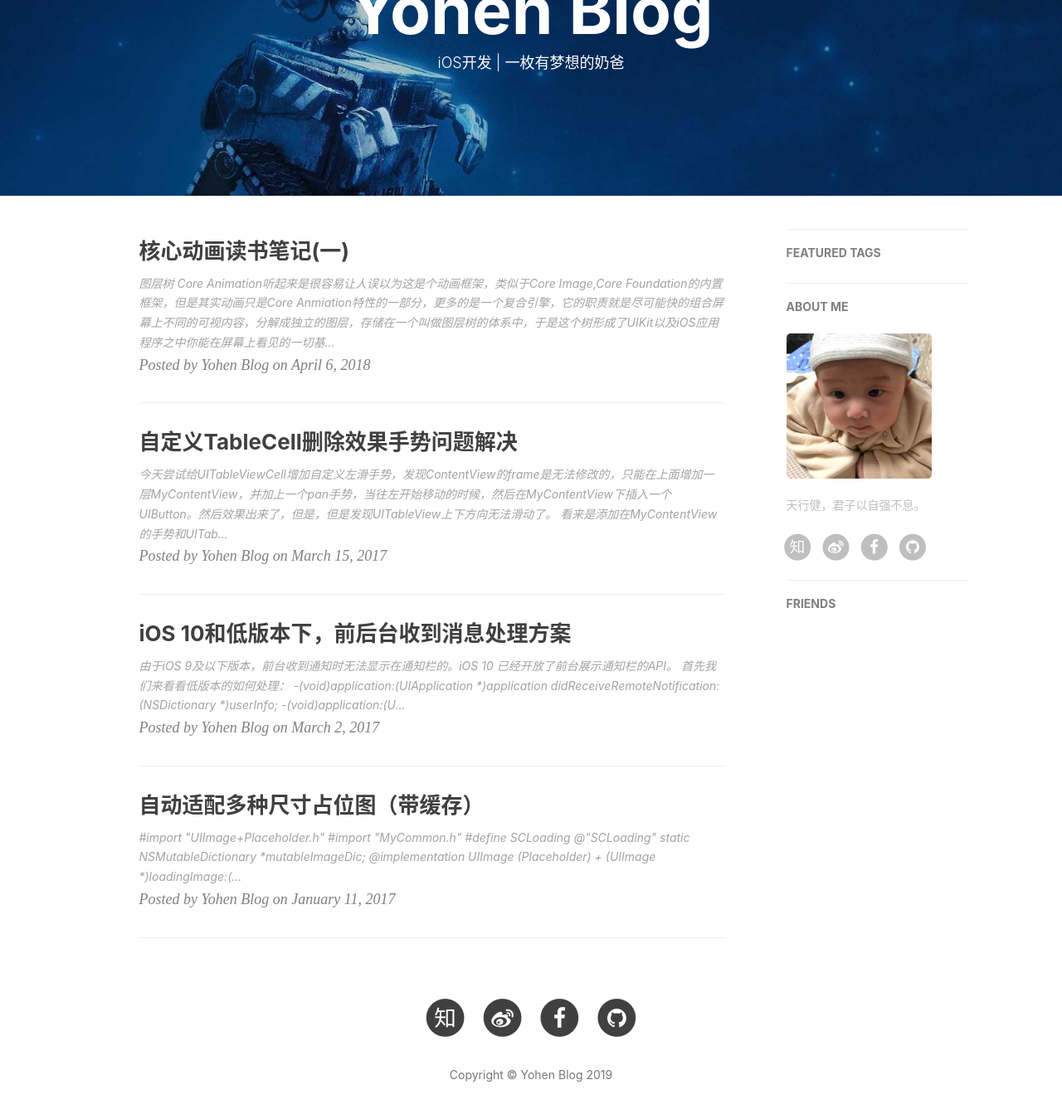
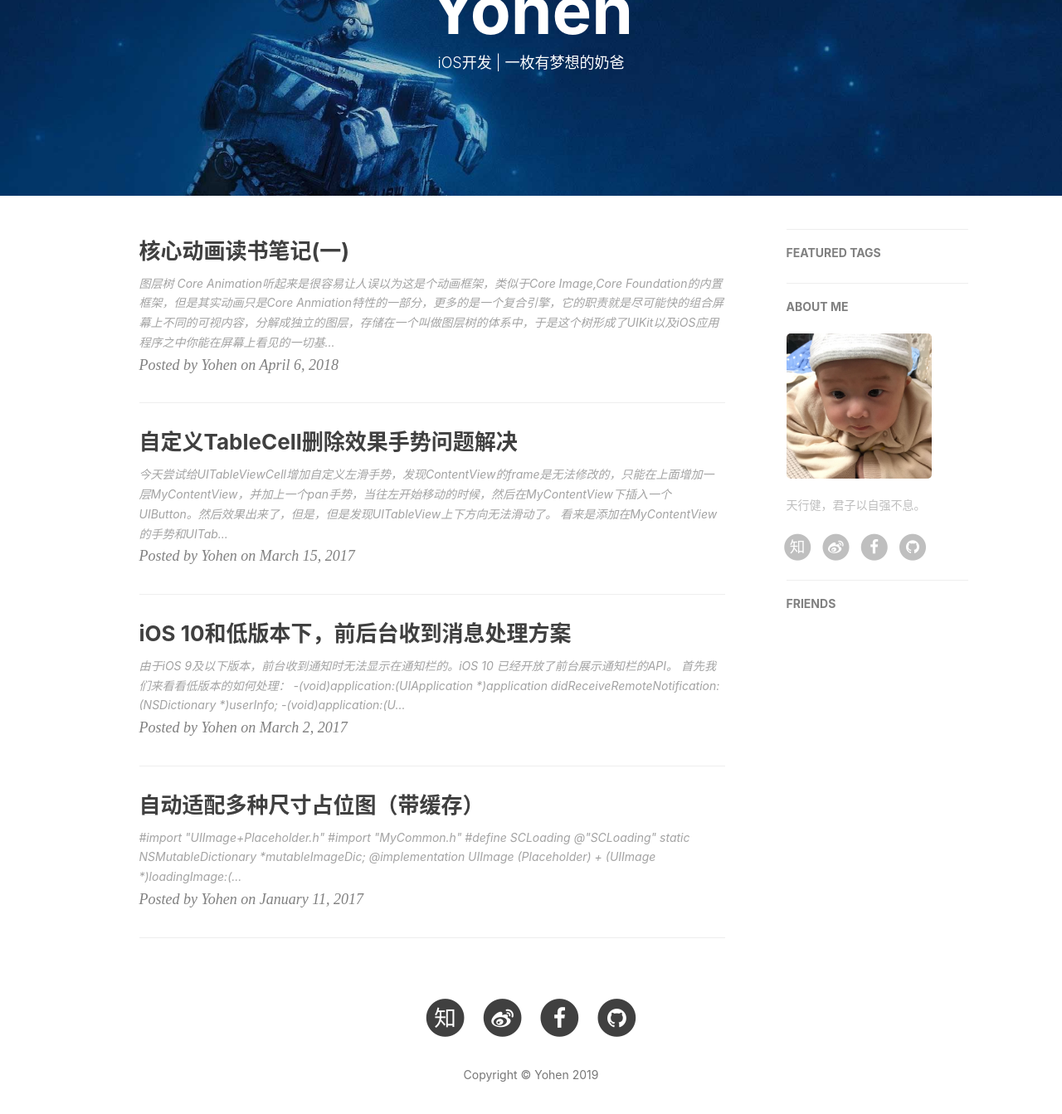
Before and after one commit to yohenpeng/yohenpeng.github.io, a Jekyll site: the page built from index.html, in a window 1280 px wide and 1400 px high, scrolled down 182 px. Shown: the top 1343 px of the window at 83% size. Built offline with Jekyll 4.4.1, drawn with Linux system fonts in a browser that asks for light colours; nearby versions of some CDN libraries; the list of posts is cut into pages by our own code; comment, search, counter and statistics services are not loaded.

Commit message:
update_修改title

```diff
--- a/_config.yml
+++ b/_config.yml
@@ -1,6 +1,6 @@
 # Site settings
-title: Yohen Blog
-SEOTitle: 汉之部落格 | Yohen Blog
+title: Yohen
+SEOTitle: 汉之部落格 | Yohen's Blog
 header-img: img/home-bg.jpg
 email: yohenpeng@gmail.com
 description: "iOS开发者，一枚有梦想的奶爸"
```
